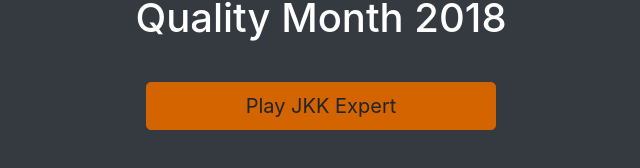
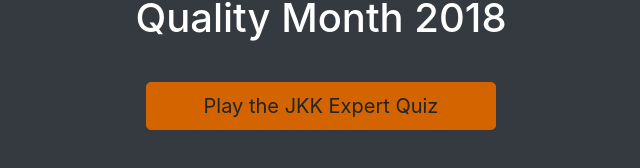
Before and after one commit to QualityMonth2018/QualityMonth2018.github.io, a plain HTML site: page index.html in a window 1280 px wide. Shown: the part 262-430 px from the top of the page, without its empty margins (319-959 px from the left). Drawn offline with Linux system fonts and the light colour scheme.

Commit message:
Update index.html

```diff
--- a/index.html
+++ b/index.html
@@ -14,7 +14,7 @@
 			<h1 class="text-center text-white">Quality Month 2018</h1>
 		</div>
 		<div class="col-8 offset-2 col-sm-6 offset-sm-3 col-md-4 offset-md-4 text-center">
-			<button type="button" id="btn-welcome" class="btn btn-warning btn-orange btn-lg btn-block">Play JKK Expert</button>
+			<button type="button" id="btn-welcome" class="btn btn-warning btn-orange btn-lg btn-block">Play the JKK Expert Quiz</button>
 		</div>
 	</div>
 
```
